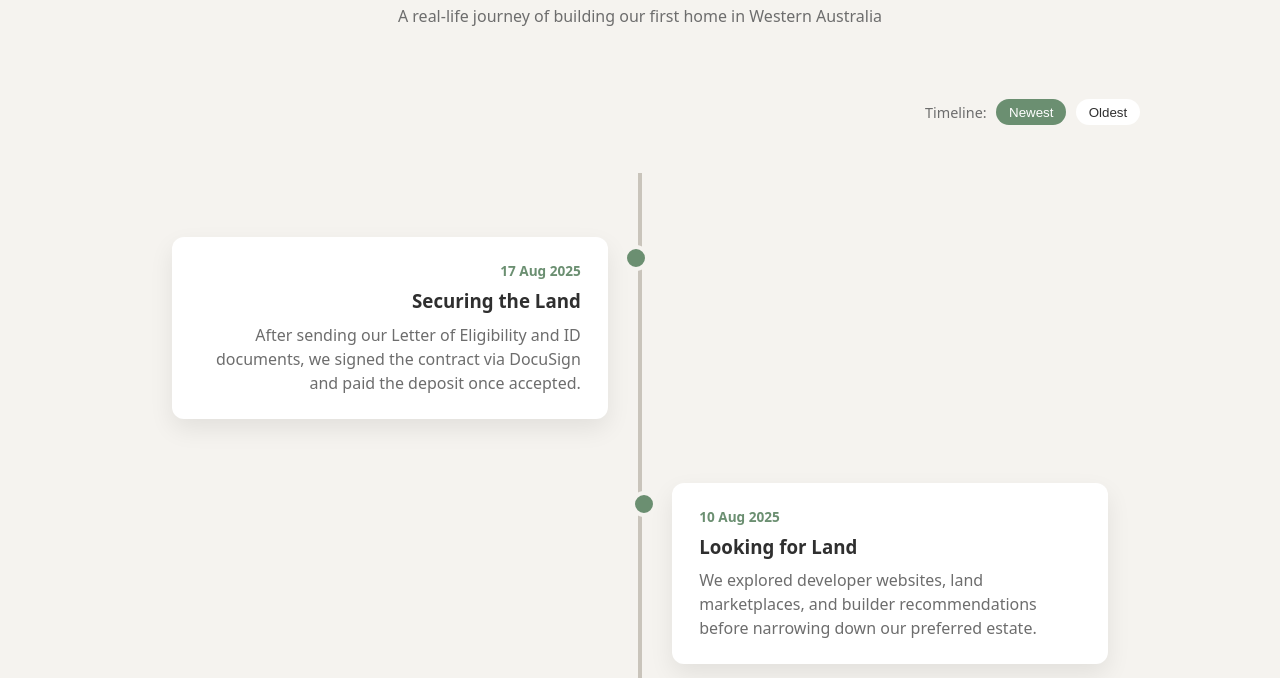
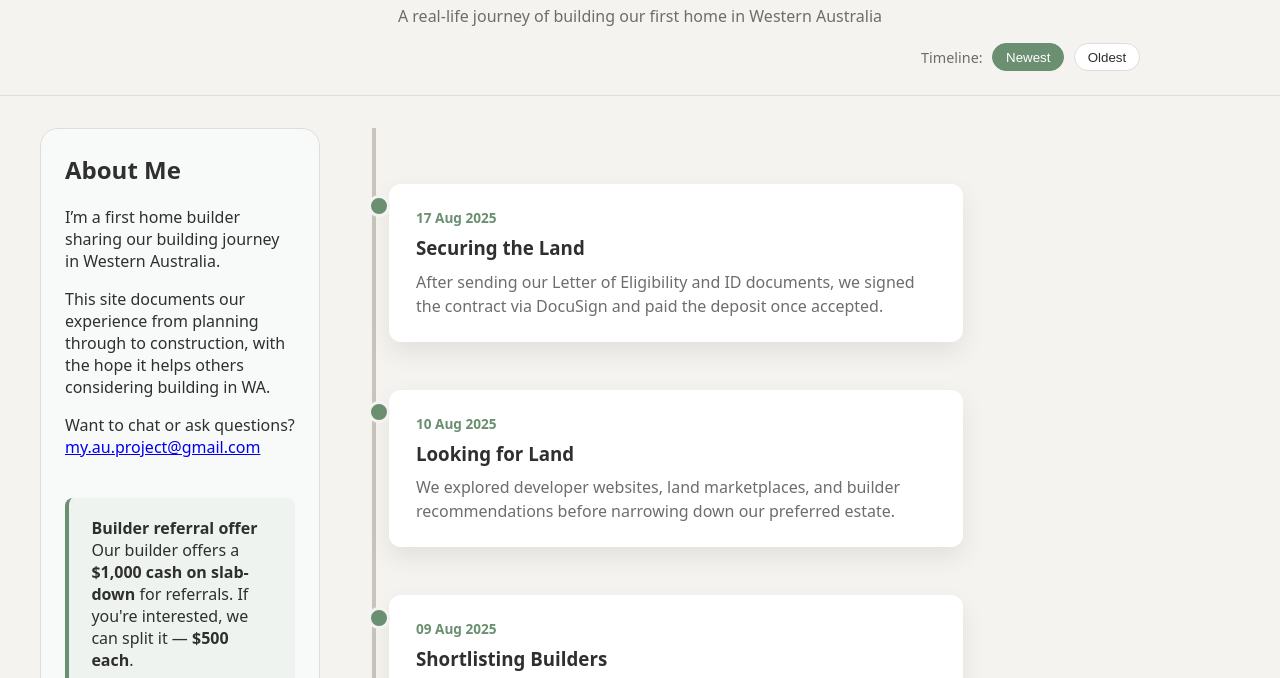
Before and after one commit to MyHomeBuild/MyHomeBuild.github.io, a plain HTML site: page index.html in a window 1280 px wide. Shown: the part 111-789 px from the top of the page. Drawn offline with Linux system fonts and the light colour scheme.

Commit message:
Added about me section; fixed formating

```diff
--- a/index.html
+++ b/index.html
@@ -1,3 +1,5 @@
+
+
 <!DOCTYPE html>
 <html lang="en">
 <head>
@@ -15,18 +17,55 @@
   <p class="subtitle">
   A real-life journey of building our first home in Western Australia
 </p>
-
-</header>
 <div class="timeline-controls">
   <span>Timeline:</span>
   <button class="order-btn active" data-order="desc">Newest</button>
   <button class="order-btn" data-order="asc">Oldest</button>
+
+</header>
+
+<main class="layout">
+  <!-- LEFT: ABOUT -->
+  <aside class="sidebar">
+    <section class="about-me">
+      <h2>About Me</h2>
+
+      <p>
+        I’m a first home builder sharing our building journey in
+        Western Australia.
+      </p>
+
+      <p>
+        This site documents our experience from planning through to
+        construction, with the hope it helps others considering building in WA.
+      </p>
+
+      <p>
+        Want to chat or ask questions?
+        <br>
+        <a href="mailto:my.au.project@gmail.com">
+          my.au.project@gmail.com
+        </a>
+      </p>
+
+      <div class="callout">
+        <strong>Builder referral offer</strong><br>
+        Our builder offers a <strong>$1,000 cash on slab-down</strong> for referrals.
+        If you're interested, we can split it — <strong>$500 each</strong>.
+      </div>
+
+      <p>Talk to you soon! 👋</p>
+    </section>
+  </aside>
+
+  <!-- RIGHT: MAIN CONTENT -->
+
 </div>
 
 
 <section class="timeline">
 
-  <div class="timeline-item left" onclick="location.href='posts/2025-08-04-how-much-we-can-borrow.html'">
+  <div class="timeline-item" onclick="location.href='posts/2025-08-04-how-much-we-can-borrow.html'">
     <div class="card">
       <div class="date">04 Aug 2025</div>
       <h3>How Much We Can Borrow</h3>
@@ -70,6 +109,8 @@
   </div>
 
 </section>
+</main>
+
 <script>
   const buttons = document.querySelectorAll(".order-btn");
   const timeline = document.querySelector(".timeline");
--- a/style.css
+++ b/style.css
@@ -1,13 +1,20 @@
-
 /* ---------- VARIABLES ---------- */
 :root {
+  --timeline-x: 20px;        /* center of vertical line & dots */
+  --timeline-line-width: 4px;
+  --timeline-dot-size: 16px;
+  --timeline-dot-border: 3px;
+
+  /* colors */
   --bg: #f5f3ef;
   --line: #c9c4bb;
   --dot: #6b8f71;
   --card: #ffffff;
   --accent: #6b8f71;
+  --accent-soft: #e8f1eb;
   --text: #2f2f2f;
   --muted: #6d6d6d;
+  --border: #ddd;
 }
 
 /* ---------- GLOBAL ---------- */
@@ -18,6 +25,7 @@ body {
   color: var(--text);
 }
 
+/* ---------- HEADER ---------- */
 header {
   text-align: center;
   padding: 3rem 1rem 1.5rem;
@@ -33,104 +41,38 @@ header p {
   color: var(--muted);
 }
 
-.timeline {
-  position: relative;
-  max-width: 1000px;
-  margin: 3rem auto;
-  padding: 2rem 0;
+/* ---------- PAGE LAYOUT ---------- */
+.layout {
+  max-width: 1200px;
+  margin: 2rem auto 4rem;
+  padding: 0 1.5rem;
+  display: grid;
+  grid-template-columns: 280px 1fr;
+  gap: 2rem;
 }
 
-/* CENTER LINE — FIXED */
-.timeline::before {
-  content: "";
-  position: absolute;
-  left: 50%;
-  top: 0;
-  bottom: 0;
-  width: 4px;
-  background: var(--line);
-  transform: translateX(-50%);
-  z-index: 0;
+/* ---------- SIDEBAR ---------- */
+.sidebar {
+  position: sticky;
+  top: 1.5rem;
+  align-self: start;
 }
 
-.timeline-item {
-  position: relative;
-  width: 50%;
-  padding: 2rem;
-  box-sizing: border-box;
-  z-index: 1;
+.sidebar .about-me {
+  background: #f8faf9;
+  border: 1px solid var(--border);
+  border-radius: 18px;
+  padding: 1.5rem;
 }
 
-/* DOTS */
-.timeline-item::before {
-  content: "";
-  position: absolute;
-  top: 2.5rem;
-  width: 18px;
-  height: 18px;
-  background: var(--dot);
-  border-radius: 50%;
-  border: 4px solid var(--bg);
-  z-index: 2;
+.sidebar h2 {
+  margin-top: 0;
 }
 
-/* LEFT */
-.timeline-item.left {
-  left: 0;
-  text-align: right;
-}
-
-.timeline-item.left::before {
-  right: -9px;
-}
-
-/* RIGHT */
-.timeline-item.right {
-  left: 50%;
-  text-align: left;
-}
-
-.timeline-item.right::before {
-  left: -9px;
-}
-
-/* CARD */
-.card {
-  background: var(--card);
-  padding: 1.5rem 1.7rem;
-  border-radius: 12px;
-  max-width: 420px;
-  display: inline-block;
-  box-shadow: 0 10px 25px rgba(0,0,0,0.08);
-  cursor: pointer;
-  transition: transform 0.25s ease, box-shadow 0.25s ease;
-}
-
-.card:hover {
-  transform: translateY(-4px);
-  box-shadow: 0 18px 35px rgba(0,0,0,0.12);
-}
-
-.date {
-  font-size: 0.85rem;
-  color: var(--accent);
-  margin-bottom: 0.5rem;
-  font-weight: 600;
-}
-
-.card h3 {
-  margin: 0.2rem 0 0.6rem;
-}
-
-.card p {
-  margin: 0;
-  color: var(--muted);
-  line-height: 1.5;
-}
 /* ---------- TIMELINE CONTROLS ---------- */
 .timeline-controls {
   max-width: 1000px;
-  margin: 2rem auto 1rem;
+  margin: 1rem auto 0;
   padding: 0 1.5rem;
   display: flex;
   justify-content: flex-end;
@@ -160,8 +102,12 @@ header p {
   border-color: var(--accent);
 }
 
-/* ---------- TIMELINE ANIMATION ---------- */
+/* ---------- TIMELINE ---------- */
 .timeline {
+  position: relative;
+  max-width: 1000px;
+  /* margin: 2rem auto; */
+  padding: 2rem 0 2rem 1.1rem;
   transition: opacity 0.25s ease, transform 0.25s ease;
 }
 
@@ -170,37 +116,74 @@ header p {
   transform: translateY(8px);
 }
 
-
-/* MOBILE */
-@media (max-width: 768px) {
+/* Vertical line */
 .timeline::before {
-    left: 24px;
+  content: "";
+  position: absolute;
+  left: var(--timeline-x);
+  top: 0;
+  bottom: 0;
+  width: var(--timeline-line-width);
+  background: var(--line);
 }
 
+/* ---------- TIMELINE ITEM ---------- */
 .timeline-item {
+  position: relative;
   width: 100%;
-    padding-left: 70px;
-    padding-right: 20px;
-    text-align: left;
+  padding: 1.5rem 0 1.5rem 1.2rem;
 }
 
-  .timeline-item.left,
-  .timeline-item.right {
-    left: 0;
-  }
-
+/* Dot */
 .timeline-item::before {
-    left: 16px;
-  }
-
-  .card {
-    max-width: 100%;
-  }
+  content: "";
+  position: absolute;
+  left: var(--timeline-x);
+  top: 2.2rem;
+  width: var(--timeline-dot-size);
+  height: var(--timeline-dot-size);
+  background: var(--dot);
+  border-radius: 50%;
+  border: var(--timeline-dot-border) solid var(--bg);
+  transform: translateX(-100%);
+  z-index: 2;
 }
 
 
+/* ---------- CARD ---------- */
+.card {
+  background: var(--card);
+  padding: 1.5rem 1.7rem;
+  border-radius: 12px;
+  max-width: 520px;
+  box-shadow: 0 10px 25px rgba(0,0,0,0.08);
+  cursor: pointer;
+  transition: transform 0.25s ease, box-shadow 0.25s ease;
+}
 
-/* ---------- HEADER ---------- */
+.card:hover {
+  transform: translateY(-4px);
+  box-shadow: 0 18px 35px rgba(0,0,0,0.12);
+}
+
+.date {
+  font-size: 0.85rem;
+  color: var(--accent);
+  margin-bottom: 0.5rem;
+  font-weight: 600;
+}
+
+.card h3 {
+  margin: 0.2rem 0 0.6rem;
+}
+
+.card p {
+  margin: 0;
+  color: var(--muted);
+  line-height: 1.5;
+}
+
+/* ---------- ARTICLE HEADER ---------- */
 .site-header {
   padding: 2.5rem 1rem 1.5rem;
   text-align: center;
@@ -222,7 +205,6 @@ header p {
   color: var(--muted);
   font-size: 0.9rem;
 }
-
 
 /* ---------- CONTENT ---------- */
 main {
@@ -256,40 +238,6 @@ main {
   margin-bottom: 0.5rem;
 }
 
-/* ---------- CALLOUT ---------- */
-.callout {
-  background: #eef3ef;
-  border-left: 4px solid var(--accent);
-  padding: 1.2rem 1.4rem;
-  margin: 2.5rem 0;
-  border-radius: 8px;
-}
-
-/* ---------- FOOTER NAV ---------- */
-.post-footer {
-  margin-top: 3rem;
-  display: flex;
-  justify-content: space-between;
-  font-size: 0.9rem;
-}
-
-.post-footer a {
-  text-decoration: none;
-  color: var(--accent);
-  font-weight: 600;
-}
-
-/* ---------- MOBILE ---------- */
-@media (max-width: 600px) {
-  .article {
-    padding: 2rem 1.5rem;
-  }
-
-  .site-header h1 {
-    font-size: 2rem;
-  }
-}
-
 /* ---------- KEY TAKEAWAYS ---------- */
 .key-takeaways {
   background: #eef3ef;
@@ -314,3 +262,51 @@ main {
   margin-bottom: 0.6rem;
   line-height: 1.5;
 }
+
+/* ---------- CALLOUT ---------- */
+.callout {
+  background: #eef3ef;
+  border-left: 4px solid var(--accent);
+  padding: 1.2rem 1.4rem;
+  margin: 2.5rem 0;
+  border-radius: 8px;
+}
+
+/* ---------- FOOTER NAV ---------- */
+.post-footer {
+  margin-top: 3rem;
+  display: flex;
+  justify-content: space-between;
+  font-size: 0.9rem;
+}
+
+.post-footer a {
+  text-decoration: none;
+  color: var(--accent);
+  font-weight: 600;
+}
+
+/* ---------- RESPONSIVE ---------- */
+@media (max-width: 900px) {
+  .layout {
+    grid-template-columns: 1fr;
+  }
+
+  .sidebar {
+    position: static;
+  }
+}
+
+@media (max-width: 600px) {
+  header h1 {
+    font-size: 2rem;
+  }
+
+  .article {
+    padding: 2rem 1.5rem;
+  }
+
+  .timeline {
+    padding-left: 3rem;
+  }
+}
```
Lines whose indentation alone changed are shown as unchanged.
